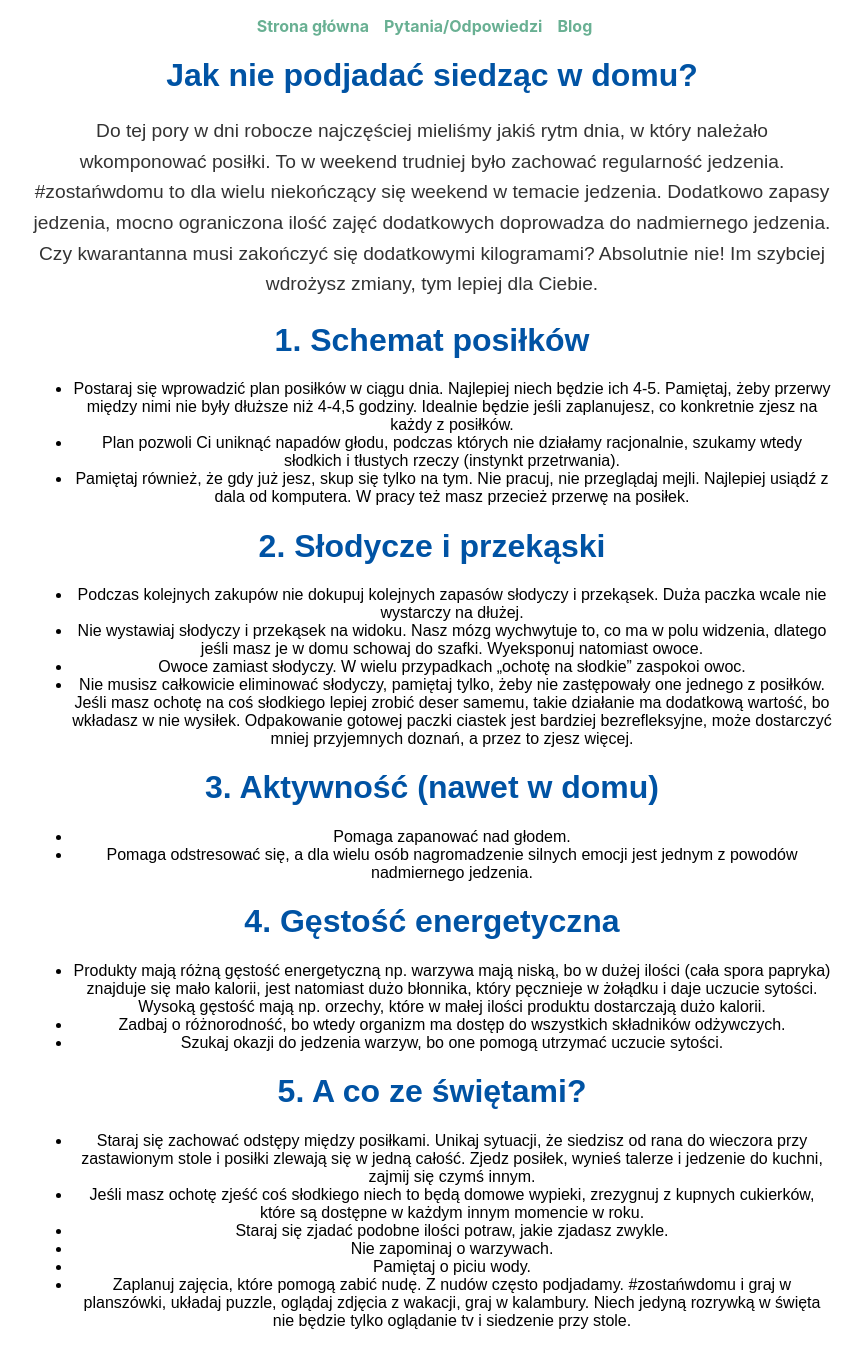
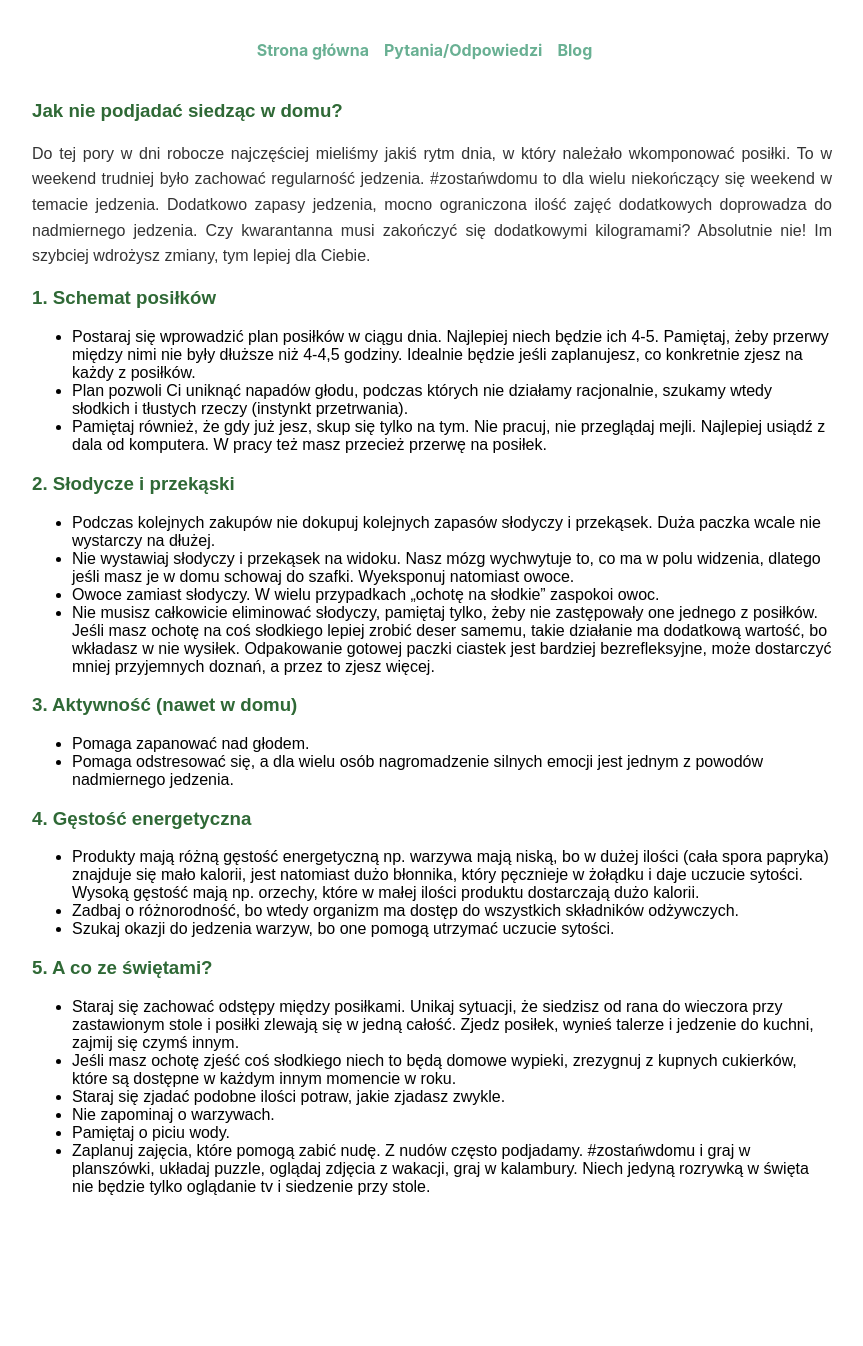
Before and after one commit to irinapukish/Build_YOUr_self, a React (Create React App) app in the folder buildyourself/: page /2 in a window 1280 px wide. Shown: the whole page, without its empty margins (208-1071 px from the left). After the commit the page ends 1212 px from the top, so only its background shows below. Built offline with nearby package versions, Linux system fonts and the light colour scheme.

Commit message:
Add styles
dla blogu
faq
nav

```diff
--- a/buildyourself/src/App.js
+++ b/buildyourself/src/App.js
@@ -20,7 +20,7 @@ import Article6 from './Article6';
         <Router>
             <div className="App">
                 {/* Menu nawigacyjne */}
-                <nav>
+                <nav style={margin}>
                     <ul>
                       <li>
                         <Link to="/">Strona główna</Link>
@@ -53,5 +53,7 @@ import Article6 from './Article6';
 
     );
   }
-
+const margin= {
+  margin: '40px'
+}
   export default App;
--- a/buildyourself/src/Article.js
+++ b/buildyourself/src/Article.js
@@ -5,7 +5,7 @@ const Article = () => {
   return (
     <div className="container">
       <div>
-        <h1 className="title">Dlaczego regularne jedzenie jest ważne?</h1>
+        <h2 className="title">Dlaczego regularne jedzenie jest ważne?</h2>
         <p className="date">Styczeń 5, 2025</p>
         <p className="content">
           Regularne jedzenie to ważny, ale często trudny do wprowadzenia w życie nawyk.
@@ -17,7 +17,7 @@ const Article = () => {
         </p>
       </div>
       <div>
-        <h1 className="title">Jak nie podjadać siedząc w domu?</h1>
+        <h2 className="title">Jak nie podjadać siedząc w domu?</h2>
         <p className="date">Styczeń 12, 2025</p>
         <p className="content">
         Do tej pory w dni robocze najczęściej mieliśmy jakiś rytm dnia, w który należało wkomponować posiłki.
@@ -30,7 +30,7 @@ const Article = () => {
         </p>
       </div>
       <div>
-      <h1 className="title">Jak ograniczyć cukier w diecie? 3 produkty, które szybko zamienisz na zdrowszy odpowiednik</h1>
+      <h2 className="title">Jak ograniczyć cukier w diecie? 3 produkty, które szybko zamienisz na zdrowszy odpowiednik</h2>
         <p className="date">Styczeń 19, 2025</p>
         <p className="content">
         Nadmiar cukru w diecie to krótka droga do różnych chorób: otyłości, cukrzycy, insulinooporności.
@@ -41,7 +41,7 @@ const Article = () => {
         </p>
       </div>
       <div>
-        <h1 className="title">Jaka dieta jest dla mnie najlepsza?</h1>
+        <h2 className="title">Jaka dieta jest dla mnie najlepsza?</h2>
         <p className="date">Styczeń 26, 2025</p>
         <p className="content">
         Nie sądziłam, że to pytanie usłyszę tak często.
@@ -51,7 +51,7 @@ const Article = () => {
         </p>
       </div>
       <div>
-        <h1 className="title">Dlaczego “dieta” 1000 kcal to zły pomysł</h1>
+        <h2 className="title">Dlaczego “dieta” 1000 kcal to zły pomysł</h2>
         <p className="date">Luty 2, 2025</p>
         <p className="content">
         Schemat najczęściej się powtarza: bardzo restrykcyjna dieta cud np. 1000 kcal, kilka miesięcy wyrzeczeń i głodówki,
@@ -62,7 +62,7 @@ const Article = () => {
         </p>
       </div>
       <div>
-      <h1 className="title">Białka, tłuszcze, węglowodany, co to jest i czy muszę się na tym znać?</h1>
+      <h2 className="title">Białka, tłuszcze, węglowodany, co to jest i czy muszę się na tym znać?</h2>
         <p className="date">Luty 9, 2025</p>
         <p className="content">
         BTW to potoczny skrót na białka, tłuszcze i węglowodany, czyli makroskładniki, których dostarczamy z pożywieniem.
--- a/buildyourself/src/Article2.jsx
+++ b/buildyourself/src/Article2.jsx
@@ -4,7 +4,7 @@ const Article2 = () => {
     return (
         <div className="container">
             <div>
-                <h1 className="title">Jak nie podjadać siedząc w domu?</h1>
+                <h3 className="title">Jak nie podjadać siedząc w domu?</h3>
                 <p className="content">
                     Do tej pory w dni robocze najczęściej mieliśmy jakiś rytm dnia, w który należało wkomponować posiłki.
                     To w weekend trudniej było zachować regularność jedzenia. #zostańwdomu to dla wielu niekończący się
@@ -12,78 +12,78 @@ const Article2 = () => {
                     doprowadza do nadmiernego jedzenia. Czy kwarantanna musi zakończyć się dodatkowymi kilogramami?
                     Absolutnie nie! Im szybciej wdrożysz zmiany, tym lepiej dla Ciebie.
                 </p>
-                <h1 className="title">1. Schemat posiłków</h1>
+                <h3 className="title">1. Schemat posiłków</h3>
                 <ul>
-                    <li>
+                    <li className="liStyle">
                         Postaraj się wprowadzić plan posiłków w ciągu dnia. Najlepiej niech będzie ich 4-5. Pamiętaj, żeby przerwy między nimi nie były dłuższe niż 4-4,5 godziny. Idealnie będzie jeśli zaplanujesz, co konkretnie zjesz na każdy z posiłków.
                     </li>
-                    <li>
+                    <li className="liStyle">
                         Plan pozwoli Ci uniknąć napadów głodu, podczas których nie działamy racjonalnie, szukamy wtedy słodkich i tłustych rzeczy (instynkt przetrwania).
                     </li>
-                    <li>
+                    <li className="liStyle">
                         Pamiętaj również, że gdy już jesz, skup się tylko na tym. Nie pracuj, nie przeglądaj mejli. Najlepiej usiądź z dala od komputera. W pracy też masz przecież przerwę na posiłek.
                     </li>
                 </ul>
-                <h1 className="title">2. Słodycze i przekąski</h1>
+                <h3 className="title">2. Słodycze i przekąski</h3>
                 <ul>
-                    <li>
+                    <li className="liStyle">
                         Podczas kolejnych zakupów nie dokupuj kolejnych zapasów słodyczy i przekąsek. Duża paczka wcale nie wystarczy na dłużej.
                     </li>
-                    <li>
+                    <li className="liStyle">
                         Nie wystawiaj słodyczy i przekąsek na widoku. Nasz mózg wychwytuje to, co ma w polu widzenia, dlatego jeśli masz je w domu schowaj do szafki. Wyeksponuj natomiast owoce.
                     </li>
-                    <li>
+                    <li className="liStyle">
                         Owoce zamiast słodyczy. W wielu przypadkach „ochotę na słodkie” zaspokoi owoc.
                     </li>
-                    <li>
+                    <li className="liStyle">
                         Nie musisz całkowicie eliminować słodyczy, pamiętaj tylko, żeby nie zastępowały one jednego z posiłków.
                         Jeśli masz ochotę na coś słodkiego lepiej zrobić deser samemu, takie działanie ma dodatkową wartość,
                         bo wkładasz w nie wysiłek. Odpakowanie gotowej paczki ciastek jest bardziej bezrefleksyjne,
                         może dostarczyć mniej przyjemnych doznań, a przez to zjesz więcej.
                     </li>
                 </ul>
-                <h1 className="title">3. Aktywność (nawet w domu)</h1>
+                <h3 className="title">3. Aktywność (nawet w domu)</h3>
                 <ul>
-                    <li>
+                    <li className="liStyle">
                         Pomaga zapanować nad głodem.
                     </li>
-                    <li>
+                    <li className="liStyle">
                         Pomaga odstresować się, a dla wielu osób nagromadzenie silnych emocji jest jednym z powodów nadmiernego jedzenia.
                     </li>
                 </ul>
-                <h1 className="title">4. Gęstość energetyczna</h1>
+                <h3 className="title">4. Gęstość energetyczna</h3>
                 <ul>
-                    <li>
+                    <li className="liStyle">
                         Produkty mają różną gęstość energetyczną np. warzywa mają niską, bo w dużej ilości (cała spora papryka)
                         znajduje się mało kalorii, jest natomiast dużo błonnika, który pęcznieje w żołądku i daje uczucie sytości.
                         Wysoką gęstość mają np. orzechy, które w małej ilości produktu dostarczają dużo kalorii.
                     </li>
-                    <li>
+                    <li className="liStyle">
                         Zadbaj o różnorodność, bo wtedy organizm ma dostęp do wszystkich składników odżywczych.
                     </li>
-                    <li>
+                    <li className="liStyle">
                         Szukaj okazji do jedzenia warzyw, bo one pomogą utrzymać uczucie sytości.
                     </li>
                 </ul>
-                <h1 className="title">5. A co ze świętami?</h1>
+                <h3 className="title">5. A co ze świętami?</h3>
                 <ul>
-                    <li>
+                    <li className="liStyle">
                         Staraj się zachować odstępy między posiłkami. Unikaj sytuacji, że siedzisz od rana do wieczora
                         przy zastawionym stole i posiłki zlewają się w jedną całość. Zjedz posiłek, wynieś talerze i jedzenie do kuchni, zajmij się czymś innym.
                     </li>
-                    <li>
+                    <li className="liStyle">
                         Jeśli masz ochotę zjeść coś słodkiego niech to będą domowe wypieki, zrezygnuj z kupnych cukierków, które są dostępne w każdym innym momencie w roku.
                     </li>
-                    <li>
+                    <li className="liStyle">
                         Staraj się zjadać podobne ilości potraw, jakie zjadasz zwykle.
                     </li>
-                    <li>
+                    <li className="liStyle">
                         Nie zapominaj o warzywach.
                     </li>
-                    <li>
+                    <li className="liStyle">
                         Pamiętaj o piciu wody.
                     </li>
-                    <li>
+                    <li className="liStyle">
                         Zaplanuj zajęcia, które pomogą zabić nudę. Z nudów często podjadamy. #zostańwdomu i graj w planszówki,
                         układaj puzzle, oglądaj zdjęcia z wakacji, graj w kalambury. Niech jedyną rozrywką w święta nie będzie
                         tylko oglądanie tv i siedzenie przy stole.
--- a/buildyourself/src/index.css
+++ b/buildyourself/src/index.css
@@ -132,7 +132,7 @@ img {
   margin-bottom: 20px;
 }
 
-.faq-item h2 {
+.faq-item h3 {
   background-color: #69B093; /* Zielone tło nagłówków */
   color: white;
   padding: 10px;
@@ -142,7 +142,7 @@ img {
 
 .faq-item p {
   background-color: #F0F0F0; /* Szare tło odpowiedzi */
-  padding: 15px;
+  padding: 7px;
   border-radius: 15px;
   margin-top: 10px;
   display: none; /* Domyślnie ukryte */
@@ -183,19 +183,21 @@ nav ul li a:hover {
 }
 
 .title {
-  font-size: 2em;
-  color: #0053A4;
+  color: #2F6936;
+  text-align: justify;
 }
 
 .date {
   color: gray;
+  font-size: 14px;
   margin: 10px 0;
+  text-align: justify;
 }
 
 .content {
-  font-size: 1.2em;
   color: #333;
   line-height: 1.6;
+  text-align: justify;
 }
 
 .read-more {
@@ -207,3 +209,7 @@ nav ul li a:hover {
 .read-more:hover {
   text-decoration: underline;
 }
+
+.liStyle {
+  text-align: initial;
+};
```
Also changed, not shown: buildyourself/src/Article1.jsx (+13 -10 lines), buildyourself/src/Article3.jsx (+5 -5 lines), buildyourself/src/Article4.jsx (+17 -10 lines), buildyourself/src/Article5.jsx (+10 -6 lines), buildyourself/src/Article6.jsx (+13 -10 lines), buildyourself/src/FAQ.js (+10 -10 lines).
